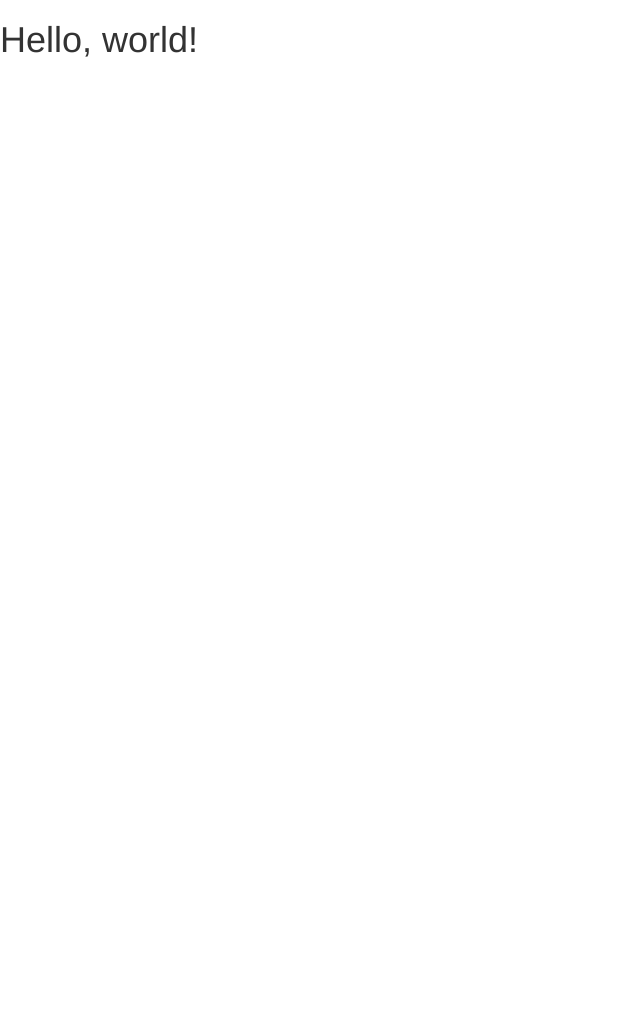
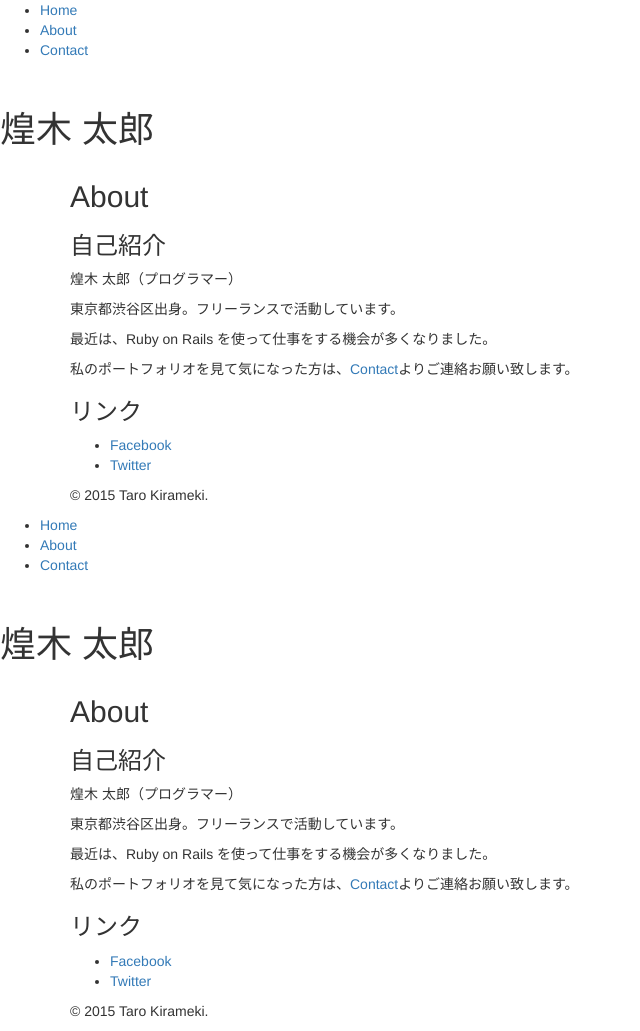
Before and after one commit to wangtarutaru/wangtarutaru.github.io, a plain HTML site: page index.html in a window 1280 px wide. Shown: the whole page, without its empty margins (0-640 px from the left). Before the commit the page ends 800 px from the top, so only its background shows below. Drawn offline with nearby package versions, Linux system fonts and the light colour scheme.

Commit message:
example1

```diff
--- a/index.html
+++ b/index.html
@@ -1,10 +1,18 @@
 <!DOCTYPE html>
+<html lang="ja">
+  <head>
+    <meta charset="utf-8" />
+    <title>煌木 太郎 | About</title>
+    <link rel="stylesheet" href="about.css" />
+  </head>
+
+  <!DOCTYPE html>
 <html lang="ja">
   <head>
     <meta charset="utf-8">
     <meta http-equiv="X-UA-Compatible" content="IE=edge">
     <meta name="viewport" content="width=device-width, initial-scale=1">
-    <title>Bootstrap Sample</title>
+    <title>佐藤航平 Portfolio</title>
     <!-- BootstrapのCSS読み込み -->
     <link rel="stylesheet" href="//maxcdn.bootstrapcdn.com/bootstrap/3.3.5/css/bootstrap.min.css">
     <!-- jQuery読み込み -->
@@ -13,6 +21,71 @@
     <script src="//maxcdn.bootstrapcdn.com/bootstrap/3.3.5/js/bootstrap.min.js"></script>
   </head>
   <body>
-    <h1>Hello, world!</h1>
+   <header>
+      <nav>
+        <ul>
+          <li><a href="index.html">Home</a></li>
+          <li><a href="about.html" class="selected">About</a></li>
+          <li><a href="contact.html">Contact</a></li>
+        </ul>
+      </nav>
+      <div id="logo">
+        <img src="profile.jpg" alt="" />
+        <h1>煌木 太郎</h1>
+      </div>
+    </header>
+    <div class="container">
+      <section>
+        <h2>About</h2>
+        <h3>自己紹介</h3>
+        <p>煌木 太郎（プログラマー）</p>
+        <p>東京都渋谷区出身。フリーランスで活動しています。</p>
+        <p>最近は、<span class="red">Ruby on Rails</span> を使って仕事をする機会が多くなりました。</p>
+        <p>私のポートフォリオを見て気になった方は、<a href="contact.html">Contact</a>よりご連絡お願い致します。</p>
+        <h3>リンク</h3>
+        <ul>
+          <li><a href="https://www.facebook.com/tarokirameki" target="_blank">Facebook</a></li>
+          <li><a href="https://twitter.com/tarokirameki" target="_blank">Twitter</a></li>
+        </ul>
+      </section>
+      <footer>
+        <p>&copy; 2015 Taro Kirameki.</p>
+      </footer>
+    </div>
   </body>
 </html>
+
+  <body>
+    <header>
+      <nav>
+        <ul>
+          <li><a href="index.html">Home</a></li>
+          <li><a href="about.html" class="selected">About</a></li>
+          <li><a href="contact.html">Contact</a></li>
+        </ul>
+      </nav>
+      <div id="logo">
+        <img src="profile.jpg" alt="" />
+        <h1>煌木 太郎</h1>
+      </div>
+    </header>
+    <div class="container">
+      <section>
+        <h2>About</h2>
+        <h3>自己紹介</h3>
+        <p>煌木 太郎（プログラマー）</p>
+        <p>東京都渋谷区出身。フリーランスで活動しています。</p>
+        <p>最近は、<span class="red">Ruby on Rails</span> を使って仕事をする機会が多くなりました。</p>
+        <p>私のポートフォリオを見て気になった方は、<a href="contact.html">Contact</a>よりご連絡お願い致します。</p>
+        <h3>リンク</h3>
+        <ul>
+          <li><a href="https://www.facebook.com/tarokirameki" target="_blank">Facebook</a></li>
+          <li><a href="https://twitter.com/tarokirameki" target="_blank">Twitter</a></li>
+        </ul>
+      </section>
+      <footer>
+        <p>&copy; 2015 Taro Kirameki.</p>
+      </footer>
+    </div>
+  </body>
+</html>
```
Also changed, not shown: about.css (added).
